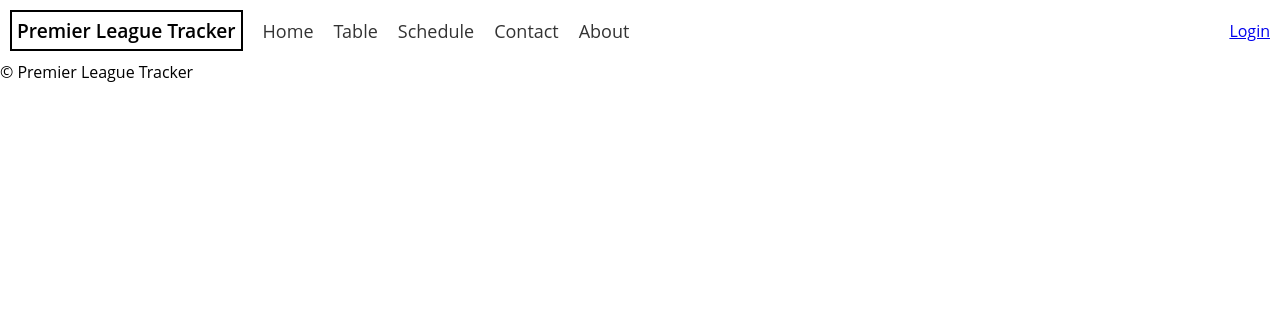
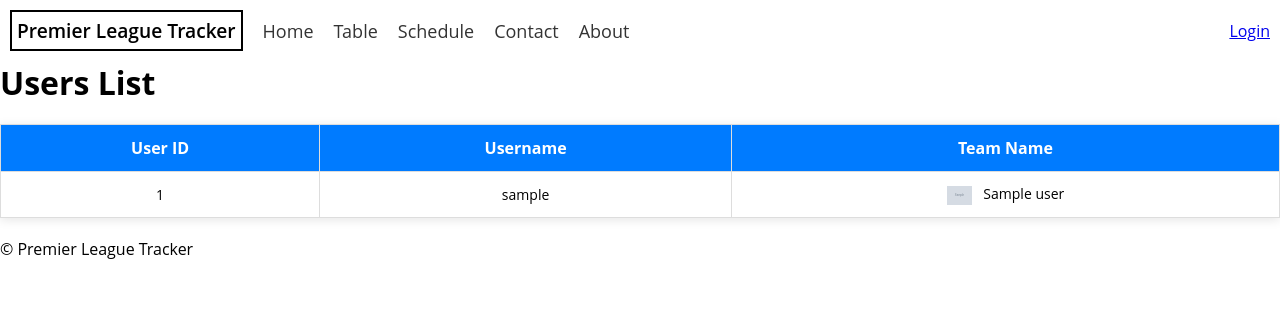
Before and after one commit to elliot-9712/footballTracker, a Node server app: template views/users.handlebars in a window 1280 px wide. Shown: the top 321 px of the page. Run offline with Node 20, Linux system fonts and the light colour scheme; the template is opened without the code that fills it: most values are stand-ins (such as "Sample title", 1, 10 or a date in 2020); grey boxes marked "Sample" are stand-in pictures; some libraries are stand-ins or nearby versions.

Commit message:
profile page

```diff
--- a/models/db.js
+++ b/models/db.js
@@ -524,7 +524,9 @@ const matches = [
           CREATE TABLE IF NOT EXISTS users (
               id INTEGER PRIMARY KEY AUTOINCREMENT,
               username TEXT NOT NULL UNIQUE,
-              password TEXT NOT NULL
+              password TEXT NOT NULL,
+              team INTEGER,
+              FOREIGN KEY(team) REFERENCES teams(id)
           )
       `);
 
--- a/server.js
+++ b/server.js
@@ -204,6 +204,51 @@ app.get('/', function (req, res) {
     res.render('home.handlebars', model)
 });
 
+app.get('/users', (req, res) => {
+    db.all(`
+    SELECT
+        users.id AS user_id,
+        users.username,   -- Assuming 'name' is the column you want to display
+        teams.name AS team_name,
+        teams.image AS team_image
+    FROM
+        users
+    INNER JOIN
+        teams
+    ON
+        users.team = teams.id;
+    `, [], (err, rows) => {  // Add the callback function here
+        if (err) {
+            // Handle the error and send an error response
+            return res.status(500).send("An error occurred while fetching users.");
+        }
+
+        console.log("Fetched rows:", rows); // Log the fetched rows for debugging
+        // Now rows is defined in this scope
+        res.render('users.handlebars', { users: rows });
+    });
+});
+
+app.get('/profile/:username', (req, res) => {
+    const username = req.params.username;
+
+    db.get('SELECT * FROM users WHERE username = ?', [username], (err, user) => {
+        if (err) {
+            return res.status(500).send('Server Error');
+        }
+        if (!user) {
+            return res.status(404).send('User not found');
+        }
+
+        const model = {
+            user,
+            title: `${user.username}'s Profile` // Pass the title to the layout
+        };
+
+        res.render('profile', model); // Renders the profile.handlebars using the main layout
+    });
+});
+
 app.get('/table', (req, res) => {
     // Query the teams table
     const query = "SELECT * FROM teams";
--- a/views/layouts/main.handlebars
+++ b/views/layouts/main.handlebars
@@ -22,7 +22,7 @@
         </ul>
         <ul class="nav-login">
             {{#if session.isLoggedIn}}
-                <li class="username-container">Hi, {{session.name}} - <a href="/logout"> Logout</a></li>
+                <li class="username-container">Hi, <a href="/profile/{{session.name}}">{{session.name}}</a> - <a href="/logout">Logout</a></li>
             {{else}}
                 <li><a href="/login">Login</a></li>
             {{/if}}
--- a/views/users.handlebars
+++ b/views/users.handlebars
@@ -0,0 +1,28 @@
+<body>
+    <h1>Users List</h1>
+    <table>
+        <thead>
+            <tr>
+                <th>User ID</th>
+                <th>Username</th>
+                <th>Team Name</th>
+            </tr>
+        </thead>
+        <tbody>
+            {{#each users}}
+                <tr>
+                    <td>{{this.user_id}}</td>
+                    <td>{{this.username}}</td>
+            <td>
+                <img src="{{this.team_image}}" alt="{{this.team_name}}" style="width: 25px; height: auto; margin-right: 8px; vertical-align: middle;">
+                {{this.team_name}}
+            </td>
+                </tr>
+            {{else}}
+                <tr>
+                    <td colspan="4">No users found.</td>
+                </tr>
+            {{/each}}
+        </tbody>
+    </table>
+</body>
```
Also changed, not shown: views/profile.handlebars (added, +7 -0 lines), database.db, session-db.db.
